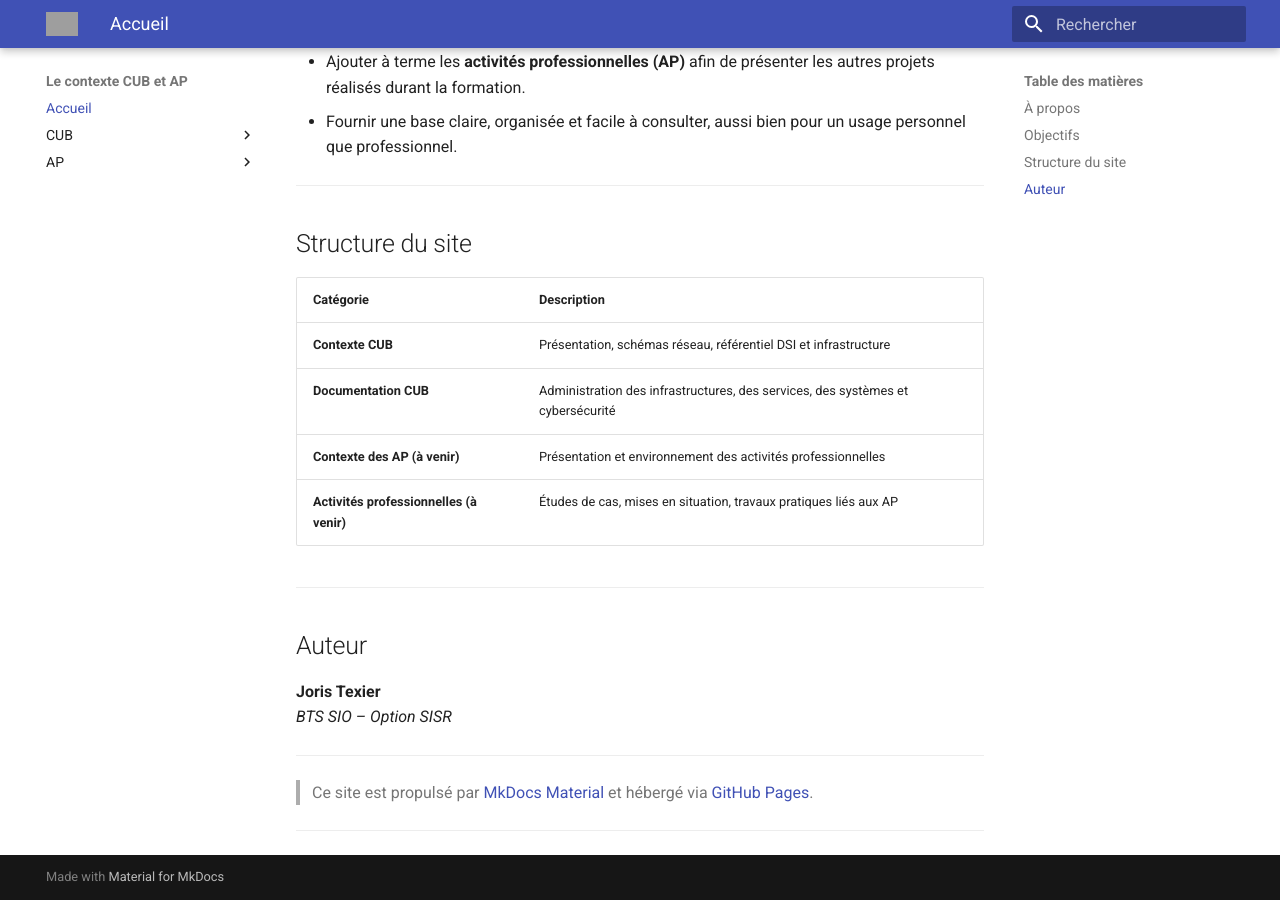
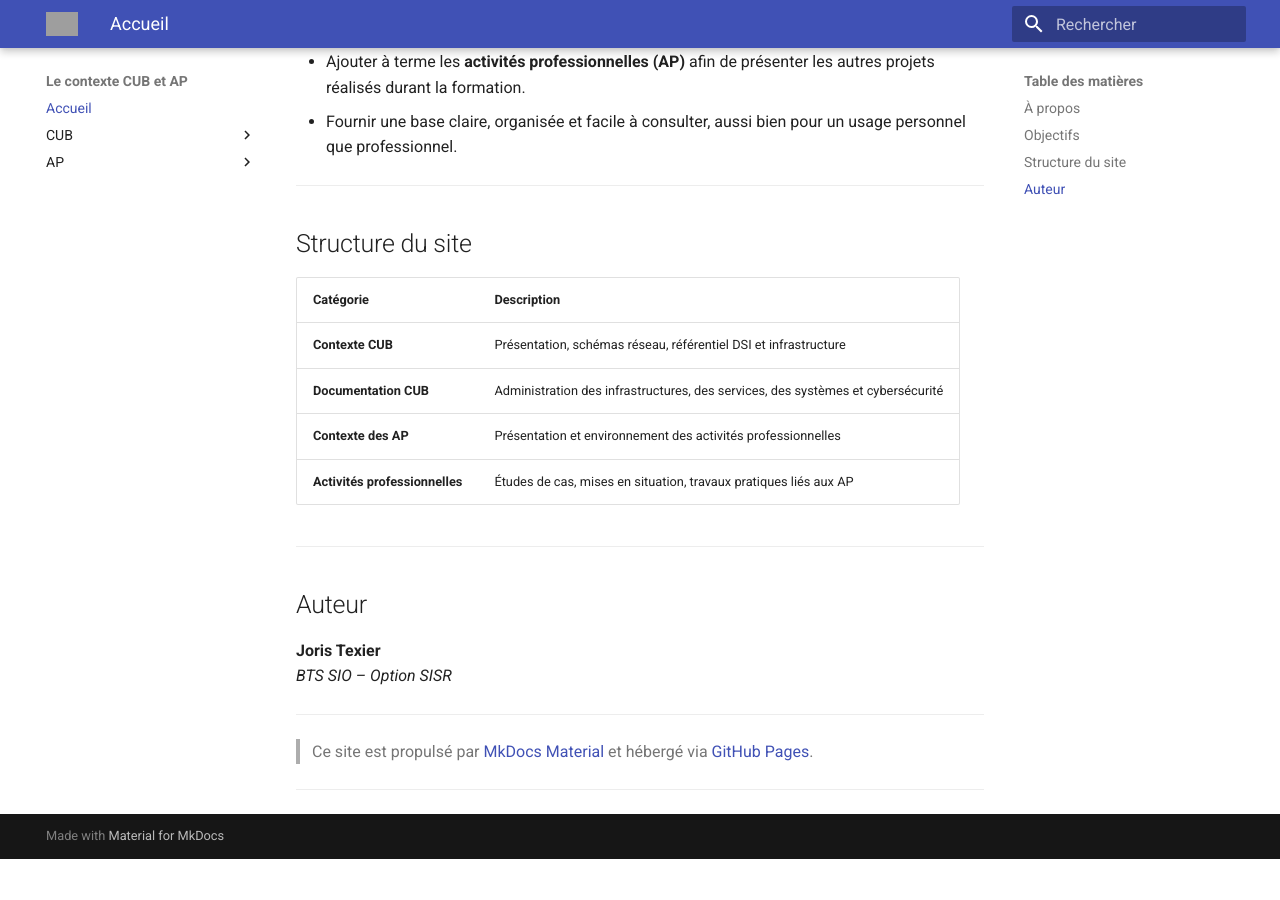
Before and after one commit to Joris-Texier/documentation-cub, an MkDocs documentation site: the page built from docs/index.md, in a window 1280 px wide and 900 px high, scrolled down 543 px. Built offline with MkDocs 1.6.1 and Material for MkDocs 9.7.7, drawn with Linux system fonts in a browser that asks for light colours; after the commit the page ends 1402 px from its top, so only the background shows below that; grey boxes are pictures that could not be loaded.

```diff
--- a/docs/index.md
+++ b/docs/index.md
@@ -23,8 +23,8 @@
 |------------|-------------|
 | **Contexte CUB** | Présentation, schémas réseau, référentiel DSI et infrastructure |
 | **Documentation CUB** | Administration des infrastructures, des services, des systèmes et cybersécurité |
-| **Contexte des AP (à venir)** | Présentation et environnement des activités professionnelles |
-| **Activités professionnelles (à venir)** | Études de cas, mises en situation, travaux pratiques liés aux AP |
+| **Contexte des AP** | Présentation et environnement des activités professionnelles |
+| **Activités professionnelles** | Études de cas, mises en situation, travaux pratiques liés aux AP |
 
 ---
 
```
